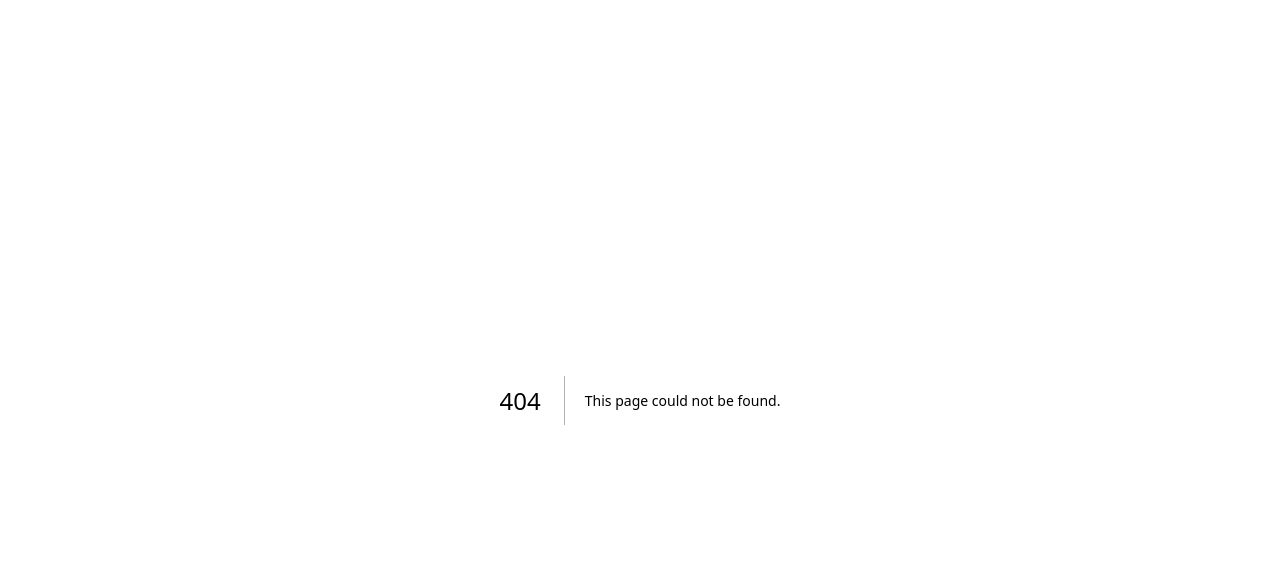
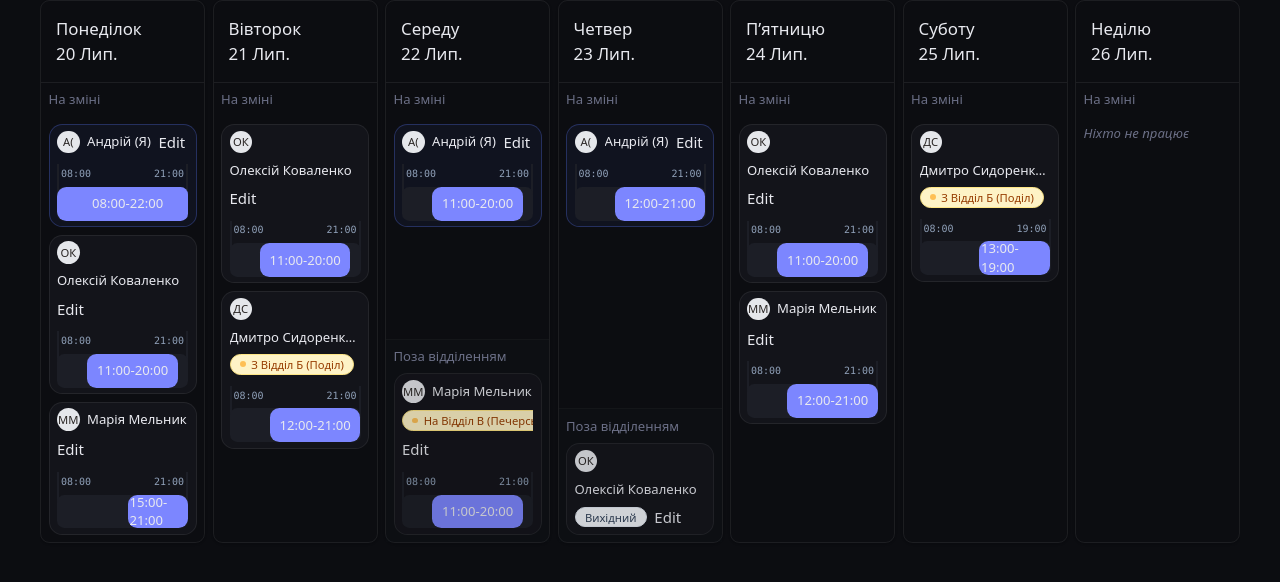
Before and after one commit to Andrey-Alohin/shift-app, a Next.js app: page /schedule/2026-08-03 in a window 1280 px wide. Before the commit this address had no page. Shown: the top 582 px of the page. Built offline with nearby package versions, Linux system fonts and the light colour scheme; no server answers.

Commit message:
add new logic for routing in schedule page

```diff
--- a/package.json
+++ b/package.json
@@ -11,6 +11,7 @@
   "dependencies": {
     "axios": "^1.18.1",
     "clsx": "^2.1.1",
+    "date-fns": "^4.4.0",
     "formik": "^2.4.9",
     "next": "^16.2.10",
     "react": "19.2.4",
@@ -24,7 +25,7 @@
     "@types/react": "^19",
     "@types/react-dom": "^19",
     "eslint": "^9",
-    "eslint-config-next": "16.2.10",
+    "eslint-config-next": "^14.2.35",
     "tailwindcss": "^4",
     "typescript": "^5"
   }
--- /dev/null
+++ b/src/app/schedule/[currentMonday]/page.tsx
@@ -0,0 +1,25 @@
+import Week from "@/features/Week/Week";
+import normalizeAndGroupWeekScheudle from "@/shared/utils/normalizeAndGroupWeekScheudle";
+import { mockNormalizeArguments } from "../mockData";
+import { WeekView } from "@/features/Week/types";
+
+interface PageProps {
+  params: Promise<{ currentMonday: string }>;
+  searchParams: Promise<{ view?: WeekView; date?: string; mode?: string }>;
+}
+
+export default async function Schedule({ params, searchParams }: PageProps) {
+  const { currentMonday: mondayStr } = await params;
+  const { view = WeekView.Week, date, mode } = await searchParams;
+  const activeDay = date || mondayStr;
+  console.log(new Date(mondayStr).toUTCString());
+  const shiftsObj = normalizeAndGroupWeekScheudle(mockNormalizeArguments);
+  console.log(shiftsObj);
+  return (
+    <main>
+      <div className=" container m-auto">
+        <Week weekSchedule={shiftsObj} view={view} day={activeDay} />
+      </div>
+    </main>
+  );
+}
--- a/src/app/schedule/page.tsx
+++ b/src/app/schedule/page.tsx
@@ -1,15 +1,16 @@
-import Week from "@/features/Week/Week";
-import normalizeAndGroupWeekScheudle from "@/shared/utils/normalizeAndGroupWeekScheudle";
-import { mockNormalizeArguments } from "./mockData";
+import { formatToKiyvDate } from "@/shared/lib/date";
+import { setDate } from "date-fns";
+import { redirect } from "next/navigation";
 
-export default function Schedule() {
-  const shiftsObj = normalizeAndGroupWeekScheudle(mockNormalizeArguments);
-  console.log(shiftsObj);
-  return (
-    <main>
-      <div className=" container m-auto">
-        <Week weekSchedule={shiftsObj} />
-      </div>
-    </main>
-  );
+const getCurrentMonday = () => {
+  const today = new Date();
+  const day = today.getDay();
+  const monday = setDate(today, today.getDate() - day === 0 ? 6 : day - 1);
+  return formatToKiyvDate(monday);
+};
+
+export default function ScheduleRootPage() {
+  const currentMonday = getCurrentMonday();
+
+  redirect(`/schedule/${currentMonday}`);
 }
--- a/src/features/Week/Week.tsx
+++ b/src/features/Week/Week.tsx
@@ -1,16 +1,27 @@
 import { NormalizedWeekSchedule } from "@/shared/utils/normalizeAndGroupWeekScheudle";
 import DayCard from "../DayCard/DayCard";
+import { WeekView } from "./types";
 
 interface WeekProps {
   weekSchedule: NormalizedWeekSchedule;
+  view: WeekView;
+  day: string;
 }
 
-export default function Week({ weekSchedule }: WeekProps) {
+export default function Week({ weekSchedule, view, day }: WeekProps) {
   return (
-    <ul className="w-full overflow-x-hidden xl:overflow-x-auto xl:grid xl:grid-cols-7 gap-2 pb-4">
-      {Object.values(weekSchedule).map((day) => (
-        <DayCard key={day.uiDate} day={day} />
-      ))}
-    </ul>
+    <>
+      {(view === WeekView.Week && (
+        <ul className="w-full overflow-x-hidden xl:overflow-x-auto xl:grid xl:grid-cols-7 gap-2 pb-4">
+          {Object.values(weekSchedule).map((day) => (
+            <DayCard key={day.uiDate} day={day} />
+          ))}
+        </ul>
+      )) || (
+        <>
+          <DayCard day={weekSchedule[day]} />
+        </>
+      )}
+    </>
   );
 }
--- a/src/features/Week/types.ts
+++ b/src/features/Week/types.ts
@@ -17,3 +17,8 @@ export enum WeekDaysFull {
   Sat = "субота",
   Sun = "неділя",
 }
+
+export enum WeekView {
+  Day = "day",
+  Week = "week",
+}
--- /dev/null
+++ b/src/shared/lib/date/formatters.ts
@@ -0,0 +1,19 @@
+const formatterToKiyvDate = new Intl.DateTimeFormat("en-CA", {
+  timeZone: "Europe/Kyiv",
+  year: "numeric",
+  month: "2-digit",
+  day: "2-digit",
+});
+
+const formatterToKiyvTime = new Intl.DateTimeFormat("en-CA", {
+  timeZone: "Europe/Kyiv",
+  hour: "2-digit",
+  minute: "2-digit",
+  hour12: false,
+});
+
+export const formatToKiyvDate = (isoString: Date | string) =>
+  formatterToKiyvDate.format(new Date(isoString));
+
+export const formatToKiyvTime = (isoString: Date | string) =>
+  formatterToKiyvTime.format(new Date(isoString));
--- a/src/shared/lib/date/index.ts
+++ b/src/shared/lib/date/index.ts
@@ -1 +1,2 @@
-export { timeToMinutes, getDurationInHours } from "./timeToMinutes";
+export * from "./timeToMinutes";
+export * from "./formatters";
--- a/src/shared/utils/normalizeAndGroupWeekScheudle.ts
+++ b/src/shared/utils/normalizeAndGroupWeekScheudle.ts
@@ -63,7 +63,7 @@ const isToday = (dateIso: string | Date): boolean => {
   );
 };
 
-const generateSkeletonWeekScheudle = (
+const generateSkeletonWeekSchedule = (
   startISO: string,
   endISO: string,
 ): Record<string, NormalizedDay> => {
@@ -82,14 +82,14 @@ const generateSkeletonWeekScheudle = (
   return skeletonWeek;
 };
 
-export default function normalizeAndGroupWeekScheudle({
+export default function normalizeAndGroupWeekSchedule({
   schedule,
   weekBounds,
   currentUser,
 }: NormalizeArguments) {
   const currentGroup = currentUser.groupId as Group;
-  const normalizedWeekScheudle: Record<string, NormalizedDay> =
-    generateSkeletonWeekScheudle(weekBounds.startAt, weekBounds.endAt);
+  const normalizedWeekSchedule: Record<string, NormalizedDay> =
+    generateSkeletonWeekSchedule(weekBounds.startAt, weekBounds.endAt);
 
   schedule.forEach((rawShift) => {
     const userObj = rawShift.user as User;
@@ -134,12 +134,12 @@ export default function normalizeAndGroupWeekScheudle({
 
     const dateKey = formatToKyivDate(rawShift.startAt);
 
-    if (normalizedWeekScheudle[dateKey]) {
-      normalizedWeekScheudle[dateKey].shifts.push(normalizedShift);
+    if (normalizedWeekSchedule[dateKey]) {
+      normalizedWeekSchedule[dateKey].shifts.push(normalizedShift);
     }
   });
 
-  Object.values(normalizedWeekScheudle).forEach((day) => {
+  Object.values(normalizedWeekSchedule).forEach((day) => {
     day.shifts.sort((a, b) => {
       if (a.isMe !== b.isMe) {
         return Number(b.isMe) - Number(a.isMe);
@@ -148,7 +148,7 @@ export default function normalizeAndGroupWeekScheudle({
     });
   });
 
-  return normalizedWeekScheudle;
+  return normalizedWeekSchedule;
 }
 
 export type NormalizedWeekSchedule = Record<string, NormalizedDay>;
```
Also changed, not shown: 1 other file (tests, documents, lock files or other folders).
